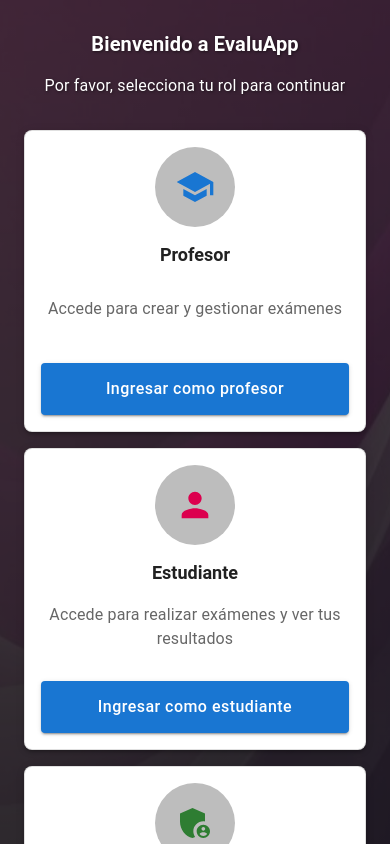
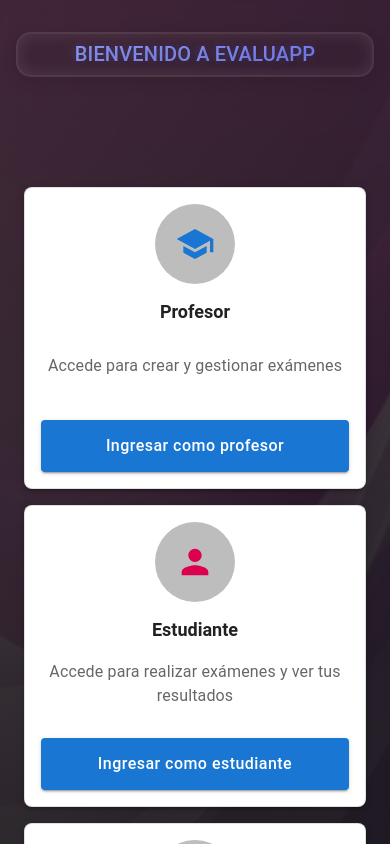
Before and after one commit to Mar-Vin1926/EvaluApp-JsREACT, a React (Vite) app: page / in a window 390 px wide. Built offline with nearby package versions, Linux system fonts and the light colour scheme.

Commit message:
se agrgan estilos

```diff
--- a/src/components/auth/Login.css
+++ b/src/components/auth/Login.css
@@ -62,6 +62,8 @@ body::before {
   margin-left: auto;
   margin-right: auto;
   padding: 0 1rem;
+
+
 }
 
 .welcome-section h1 {
@@ -308,6 +310,154 @@ body::before {
   }
 
   .footer-text {
-    color: var(--text-secondary, rgba(255, 255, 255, 0.6));
+    color: var(--text-secondary, rgba(129, 9, 9, 0.6));
   }
 }
+
+
+
+/* Add these styles to your Login.css */
+.welcome-title {
+  font-family: 'Montserrat', sans-serif;
+  font-size: 2.5rem;
+  font-weight: 800;
+  color: #ffffff;
+  text-align: center;
+  margin-bottom: 1rem;
+  text-shadow: 2px 2px 4px rgba(0, 0, 0, 0.5);
+  background: linear-gradient(90deg, #ffffff, #e0e0e0);
+  -webkit-background-clip: text;
+  -webkit-text-fill-color: transparent;
+  position: relative;
+  padding: 0 20px;
+  animation: fadeInDown 0.8s ease-out, float 6s ease-in-out infinite;
+}
+
+
+/* Estilo base mejorado para el título */
+.welcome-title {
+  font-family: 'Montserrat', 'Segoe UI', sans-serif;
+  font-size: 3rem;
+  font-weight: 900;
+  text-align: center;
+  margin: 0 auto 1rem;
+  position: relative;
+  display: inline-block;
+  padding: 0.5rem 2rem;
+  letter-spacing: -0.5px;
+  line-height: 1.2;
+  text-transform: uppercase;
+  background: linear-gradient(90deg, #ffffff, #a5b4fc, #818cf8, #6366f1);
+  background-size: 300% auto;
+  -webkit-background-clip: text;
+  -webkit-text-fill-color: transparent;
+  animation:
+    fadeInDown 0.8s ease-out,
+    float 6s ease-in-out infinite,
+    gradientShift 8s ease-in-out infinite;
+  text-shadow:
+    2px 2px 4px rgba(0, 0, 0, 0.2),
+    0 0 10px rgba(129, 140, 248, 0.3);
+  border: 2px solid rgba(255, 255, 255, 0.1);
+  border-radius: 15px;
+  box-shadow:
+    0 4px 15px rgba(0, 0, 0, 0.1),
+    inset 0 0 15px rgba(255, 255, 255, 0.1);
+  transition: all 0.4s cubic-bezier(0.4, 0, 0.2, 1);
+  overflow: hidden;
+}
+
+/* Línea decorativa inferior */
+
+
+/* Efecto hover */
+.welcome-title:hover {
+  transform: translateY(-3px);
+  box-shadow:
+    0 8px 25px rgba(58, 70, 231, 0.973),
+    inset 0 0 20px rgba(255, 255, 255, 0.2);
+  text-shadow:
+    3px 3px 6px rgba(0, 0, 0, 0.3),
+    0 0 15px rgba(1, 8, 78, 0.993);
+}
+
+.welcome-title:hover::after {
+  width: 120px;
+  height: 5px;
+  background: linear-gradient(90deg, #818cf8, #4f46e5, #818cf8);
+}
+
+/* Subtítulo mejorado */
+.welcome-subtitle {
+  color: rgba(255, 255, 255, 0.9);
+  font-family: 'Inter', 'Segoe UI', sans-serif;
+  font-size: 1.25rem;
+  font-weight: 400;
+  text-align: center;
+  max-width: 700px;
+  margin: 0 auto 3rem;
+  line-height: 1.7;
+  letter-spacing: 0.3px;
+  opacity: 0;
+  transform: translateY(20px);
+  animation: fadeInUp 0.8s ease-out 0.3s forwards;
+  text-shadow: 1px 1px 2px rgba(0, 0, 0, 0.3);
+  position: relative;
+  padding: 1rem 2rem;
+  background: rgba(255, 255, 255, 0.05);
+  border-radius: 12px;
+  backdrop-filter: blur(5px);
+  border: 1px solid rgba(255, 255, 255, 0.1);
+  box-shadow: 0 4px 20px rgba(0, 0, 0, 0.1);
+
+  display: block;
+  margin-top: 1rem;
+}
+
+/* Animación de gradiente */
+@keyframes gradientShift {
+  0% { background-position: 0% 50%; }
+  50% { background-position: 100% 50%; }
+  100% { background-position: 0% 50%; }
+}
+
+/* Animación de brillo */
+@keyframes shine {
+  from { background-position: -100% center; }
+  to { background-position: 200% center; }
+}
+
+/* Efecto de brillo al hacer hover */
+.welcome-title::before {
+  content: '';
+  position: absolute;
+  top: 0;
+  left: -100%;
+  width: 100%;
+  height: 100%;
+  background: linear-gradient(
+    90deg,
+    transparent,
+    rgba(255, 255, 255, 0.2),
+    transparent
+  );
+  transition: 0.5s;
+}
+
+.welcome-title:hover::before {
+  left: 100%;
+}
+
+/* Responsive */
+@media (max-width: 768px) {
+  .welcome-title {
+    font-size: 2.2rem;
+    padding: 0.5rem 1.5rem;
+  }
+
+  .welcome-subtitle {
+    font-size: 1.1rem;
+    padding: 0.8rem 1.2rem;
+    margin: 0 auto 2rem;
+  }
+}
--- a/src/components/auth/Login.jsx
+++ b/src/components/auth/Login.jsx
@@ -1,4 +1,5 @@
 import React from 'react';
+import './Login.css';
 import { useNavigate } from 'react-router-dom';
 import { useAuth } from '../../context/AuthContext.jsx';
 import {
@@ -120,14 +121,9 @@ const Login = () => {
             sx={{ width: '100%' }}
           >
          <Typography
+  className="welcome-title"
   variant={isMobile ? 'h4' : 'h3'}
-              component="h1"
-              gutterBottom
   sx={{
-                fontWeight: 700,
-                color: '#ffffff',
-                textShadow: '1px 1px 3px rgba(0, 0, 0, 0.5)',
-                mb: 2,
     width: '100%',
     px: { xs: 1, sm: 2 }
   }}
@@ -135,15 +131,13 @@ const Login = () => {
   Bienvenido a EvaluApp
 </Typography>
 <Typography
+  className="welcome-subtitle"
   variant={isMobile ? 'subtitle1' : 'h6'}
   sx={{
-                color: '#ffffff',
     maxWidth: 800,
-                mx: 'auto',
-                lineHeight: 1.6,
+      mt: 2,  /* Añade espacio arriba del subtítulo */
       width: '100%',
-                px: { xs: 1, sm: 2 },
-                textShadow: '1px 1px 3px rgba(0, 0, 0, 0.5)'
+      px: { xs: 1, sm: 2 }
   }}
 >
   Por favor, selecciona tu rol para continuar
--- a/src/pages/CoursesPage.css
+++ b/src/pages/CoursesPage.css
@@ -18,12 +18,21 @@
 }
 
 .courses-title {
-  font-size: 2.5rem;
-  font-weight: 600;
-  color: #06192b;
-  margin: 0;
+  font-family: 'Montserrat', 'Segoe UI', sans-serif;
+  font-size: 2.8rem;
+  font-weight: 1800;  /* Cambiado de 700 a 800 */
+  color: #0d17838f;
+  margin: 0 0 0.5rem 0;
   position: relative;
   display: inline-block;
+  letter-spacing: -0.5px;
+  line-height: 1.2;
+  background: linear-gradient(90deg, #1a237e 0%, #283593 100%);
+  -webkit-background-clip: text;
+  -webkit-text-fill-color: transparent;
+  text-shadow: 0 2px 4px rgba(0, 0, 0, 0.1);
+  padding-bottom: 0.5rem;
+  -webkit-text-stroke: 0.2px #1a237e;  /* Borde sutil para más grosor */
 }
 
 .courses-title::after {
@@ -78,7 +87,7 @@
   left: 0;
   right: 0;
   height: 4px;
-  background: linear-gradient(90deg, #3f51b5, #2196f3);
+  background: linear-gradient(90deg, #1f3ad1, #2196f3);
   transform: scaleX(0);
   transform-origin: left;
   transition: transform 0.4s ease;
@@ -111,7 +120,7 @@
 
 .course-icon {
   background: rgba(63, 81, 181, 0.1);
-  color: #3f51b5;
+  color: #1a0af3;
   border-radius: 10px;
   padding: 0.5rem;
   margin-right: 1rem;
@@ -123,7 +132,7 @@
 }
 
 .course-card:hover .course-icon {
-  background: #3f51b5;
+  background: #2415fff5;
   color: white;
   transform: scale(1.1);
 }
@@ -131,10 +140,9 @@
 .course-title {
   font-size: 1.25rem;
   font-weight: 600;
-  color: #06192b;
+  color: #000cb3c9;
   margin: 0 0 0.75rem 0;
   display: -webkit-box;
-  -webkit-line-clamp: 2;
   -webkit-box-orient: vertical;
   overflow: hidden;
   text-overflow: ellipsis;
@@ -158,7 +166,6 @@
   margin: 0 0 1.5rem 0;
   flex-grow: 1;
   display: -webkit-box;
-  -webkit-line-clamp: 3;
   -webkit-box-orient: vertical;
   overflow: hidden;
   text-overflow: ellipsis;
--- a/src/pages/DashboardPage.css
+++ b/src/pages/DashboardPage.css
@@ -1,7 +1,6 @@
 /* Contenedor principal del dashboard */
 .dashboard-container {
     position: relative;
-    left: 270px;
   max-width: 1400px;
   margin: 0 auto;
   padding: 2rem 1rem;
@@ -17,17 +16,31 @@
 }
 
 .dashboard-title {
-  font-size: 2.5rem;
-  font-weight: 600;
-  color: #090a0a;
-  margin-bottom: 0.5rem;
+  font-family: 'Montserrat', 'Segoe UI', sans-serif;
+  font-size: 2.8rem;
+  font-weight: 800;  /* Cambiado de 700 a 800 */
+  color: #0428c9be;
+  margin: 0 0 0.5rem 0;
+  position: relative;
+  display: inline-block;
+  letter-spacing: -0.5px;
+  line-height: 1.2;
+  background: linear-gradient(90deg, #1a237e 0%, #283593 100%);
+  -webkit-background-clip: text;
+  -webkit-text-fill-color: transparent;
+  text-shadow: 0 2px 4px rgba(0, 0, 0, 0.1);
+  padding-bottom: 0.5rem;
+  -webkit-text-stroke: 0.2px #1a237e;  /* Borde sutil para más grosor */
 }
 
-.dashboard-subtitle {
-  color: #0a0a0a;
-  font-size: 1.1rem;
-  max-width: 800px;
-  margin: 0 auto;
+.dashboard-subtitle::after {
+  content: '';
+  display: block;
+  width: -89px;
+  height: 3px;
+  background: linear-gradient(90deg, #0916a5 0%, #283593 100%);
+  margin: 1rem auto 0;
+  border-radius: 3px;
 }
 
 /* Grid de estadísticas */
@@ -37,12 +50,15 @@
 
 /* Tarjetas de estadísticas */
 .stat-card {
-  height: 100%;
+  position: relative;
+  left: 160px;
+  width: 250px;
+  height: 150px;
   transition: transform 0.3s ease, box-shadow 0.3s ease;
   border-radius: 10px;
   overflow: hidden;
   border: none;
-  box-shadow: 0 4px 20px rgba(0, 0, 0, 0.08);
+  box-shadow: 0 4px 20px rgba(8, 65, 189, 0.08);
 }
 
 .stat-card:hover {
@@ -73,19 +89,27 @@
 
 /* Sección de actividades y notificaciones */
 .dashboard-section {
+  position: relative;
+  left: 140px;
+  width: 545px;
+  height: 100px;
   margin-bottom: 3rem;
 }
 
 .section-title {
-  font-size: 1.5rem;
-  font-weight: 600;
-  color: #06192b;
-  margin-bottom: 1.5rem;
+  position: relative;
+  font-size: 1.75rem;  /* Slightly larger font size */
+  font-weight: 700;    /* Bolder weight for better prominence */
+  color: #0d35b8f6;
+  margin: 0 0 1.75rem 0;  /* More specific margin */
   display: flex;
   align-items: center;
-  gap: 0.75rem;
+  gap: 1rem;           /* Slightly larger gap */
+  font-family: 'Segoe UI', 'Roboto', 'Helvetica Neue', sans-serif;  /* Modern font stack */
+  letter-spacing: -0.01em;  /* Slightly tighter letter spacing */
+  line-height: 1.3;    /* Better line height for readability */
+  text-shadow: 0 1px 1px rgba(170, 10, 10, 0.05);  /* Subtle text shadow */
 }
-
 /* Actividades recientes */
 .activity-item {
   display: flex;
@@ -166,5 +190,5 @@
 
 .MuiPaper-root:hover {
   transform: translateY(-4px);
-  box-shadow: 0 6px 16px rgba(0, 0, 0, 0.1) !important;
+  box-shadow: 0 6px 16px rgba(180, 41, 41, 0.1) !important;
 }
--- a/src/pages/DashboardPage.jsx
+++ b/src/pages/DashboardPage.jsx
@@ -1,4 +1,7 @@
 import React from 'react';
+
+import './DashboardPage.css';
+
 import { useAuth } from '../context/AuthContext.jsx';
 import {
   Box,
```
Lines whose indentation alone changed are shown as unchanged.
